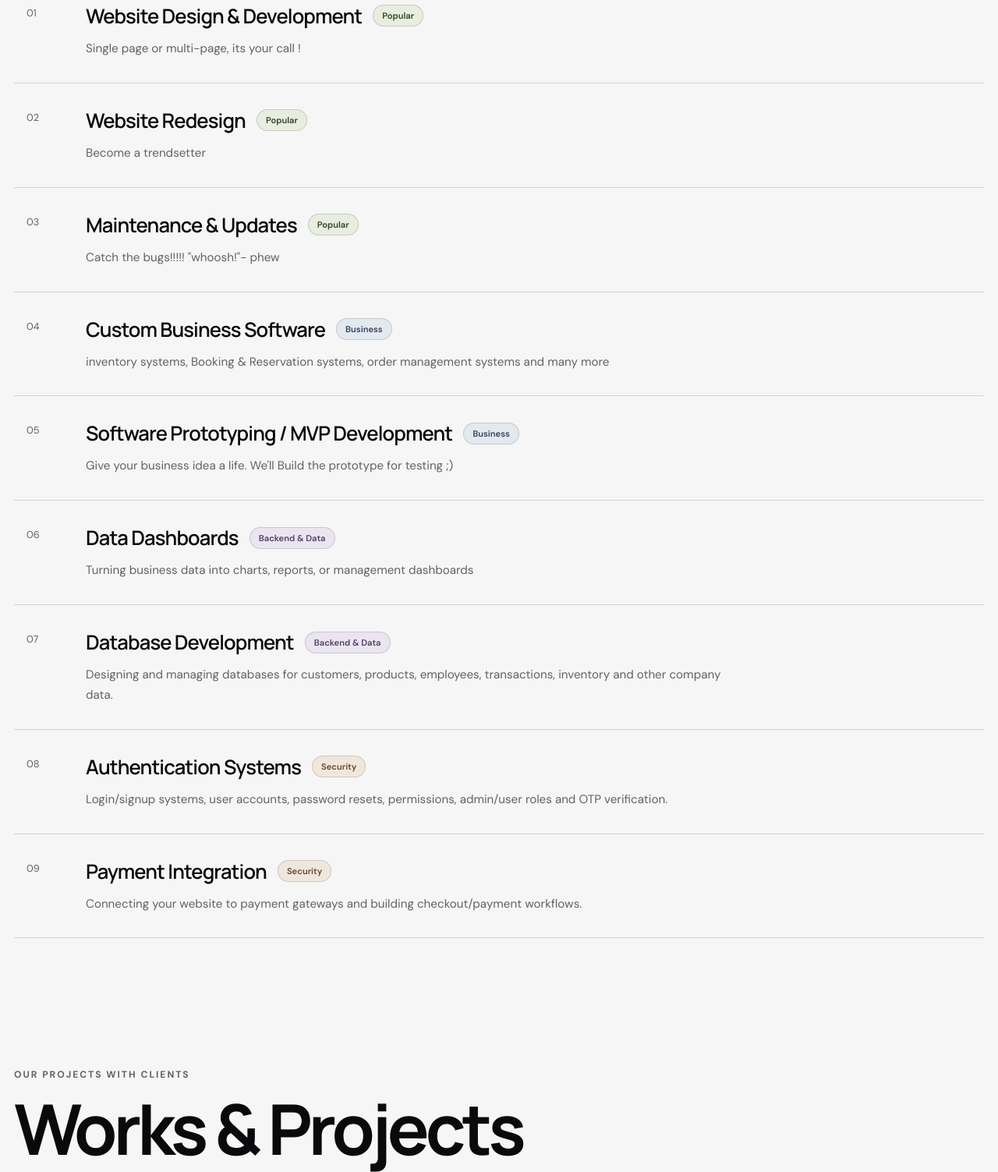
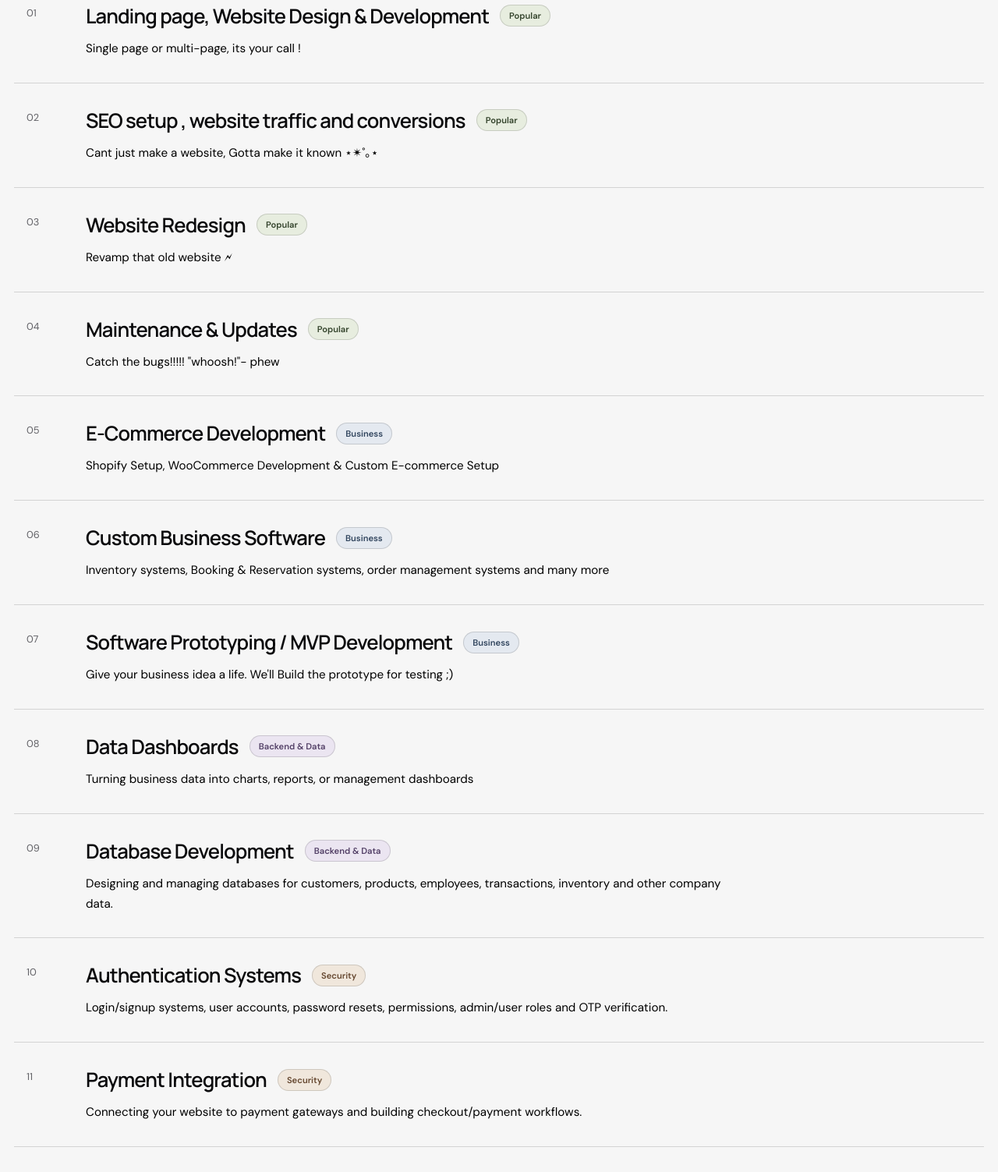
Before and after one commit to xeyntax/Portfolio, a plain HTML site: page index.html in a window 1280 px wide. Shown: the part 1094-2597 px from the top of the page at 78% size. Drawn offline with Linux system fonts and the light colour scheme.

Commit message:
Update index.html

```diff
--- a/index.html
+++ b/index.html
@@ -13,7 +13,7 @@
 </head>
 <body class="portfolio-page shared-navigation">
   <div class="page-noise" aria-hidden="true"></div>
-
+<!-- Navigation-->
   <header class="site-header" id="siteHeader">
     <nav class="nav-shell" aria-label="Primary navigation">
       <a class="brand-mark" href="#home" aria-label="Back to top"><img src="assets/brand-logo.png" alt="Brand Logo " /></a>
@@ -30,7 +30,9 @@
       <a class="nav-cta" href="#contact">Start a project</a>
     </nav>
   </header>
+<!--Navigation End-->
 
+<!-- Home -->
   <main>
     <section class="hero section" id="home">
       <div class="hero-copy">
@@ -60,76 +62,94 @@
         <div class="visual-tag tag-three">Recognition</div>
       </div>
     </section>
+<!--Home end-->
 
+<!--Our Services-->
     <section class="services-section section" id="services" aria-labelledby="services-title">
       <div class="section-heading"><h2 id="services-title">Our Services</h2></div>
       <div class="services-list">
         <article class="service-item">
           <span class="service-number" aria-hidden="true">01</span>
           <div class="service-copy">
-            <div class="service-title"><h3>Website Design &amp; Development</h3><span class="service-tag service-tag-popular">Popular</span></div>
-            <p>Single page or multi-page, its your call !</p>
+            <div class="service-title"><h3>Landing page, Website Design &amp; Development</h3><span class="service-tag service-tag-popular">Popular</span></div>
+            <p style="color: #000000;">Single page or multi-page, its your call !</p>
           </div>
         </article>
         <article class="service-item">
           <span class="service-number" aria-hidden="true">02</span>
           <div class="service-copy">
-            <div class="service-title"><h3>Website Redesign</h3><span class="service-tag service-tag-popular">Popular</span></div>
-            <p>Become a trendsetter</p>
+            <div class="service-title"><h3>SEO setup , website traffic and conversions</h3><span class="service-tag service-tag-popular">Popular</span></div>
+            <p style="color: #000000;">Cant just make a website, Gotta make it known ⋆✴︎˚｡⋆</p>
           </div>
         </article>
         <article class="service-item">
           <span class="service-number" aria-hidden="true">03</span>
           <div class="service-copy">
-            <div class="service-title"><h3>Maintenance &amp; Updates</h3><span class="service-tag service-tag-popular">Popular</span></div>
-            <p>Catch the bugs!!!!! &quot;whoosh!&quot;- phew</p>
+            <div class="service-title"><h3>Website Redesign</h3><span class="service-tag service-tag-popular">Popular</span></div>
+            <p style="color: #000000;">Revamp that old website 🗲</p>
           </div>
         </article>
         <article class="service-item">
           <span class="service-number" aria-hidden="true">04</span>
           <div class="service-copy">
-            <div class="service-title"><h3>Custom Business Software</h3><span class="service-tag service-tag-business">Business</span></div>
-            <p>inventory systems, Booking &amp; Reservation systems, order management systems and many more</p>
+            <div class="service-title"><h3>Maintenance &amp; Updates</h3><span class="service-tag service-tag-popular">Popular</span></div>
+            <p style="color: #000000;">Catch the bugs!!!!! &quot;whoosh!&quot;- phew</p>
           </div>
         </article>
-        <article class="service-item">
+         <article class="service-item">
           <span class="service-number" aria-hidden="true">05</span>
           <div class="service-copy">
-            <div class="service-title"><h3>Software Prototyping / MVP Development</h3><span class="service-tag service-tag-business">Business</span></div>
-            <p>Give your business idea a life. We&#x27;ll Build the prototype for testing ;)</p>
+            <div class="service-title"><h3>E-Commerce Development</h3><span class="service-tag service-tag-business">Business</span></div>
+            <p style="color: #000000;">Shopify Setup, WooCommerce Development & Custom E-commerce Setup</p>
           </div>
         </article>
         <article class="service-item">
           <span class="service-number" aria-hidden="true">06</span>
           <div class="service-copy">
-            <div class="service-title"><h3>Data Dashboards</h3><span class="service-tag service-tag-data">Backend &amp; Data</span></div>
-            <p>Turning business data into charts, reports, or management dashboards</p>
+            <div class="service-title"><h3>Custom Business Software</h3><span class="service-tag service-tag-business">Business</span></div>
+            <p style="color: #000000;">Inventory systems, Booking &amp; Reservation systems, order management systems and many more</p>
           </div>
         </article>
         <article class="service-item">
           <span class="service-number" aria-hidden="true">07</span>
           <div class="service-copy">
-            <div class="service-title"><h3>Database Development</h3><span class="service-tag service-tag-data">Backend &amp; Data</span></div>
-            <p>Designing and managing databases for customers, products, employees, transactions, inventory and other company data.</p>
+            <div class="service-title"><h3>Software Prototyping / MVP Development</h3><span class="service-tag service-tag-business">Business</span></div>
+            <p style="color: #000000;">Give your business idea a life. We&#x27;ll Build the prototype for testing ;)</p>
           </div>
         </article>
         <article class="service-item">
           <span class="service-number" aria-hidden="true">08</span>
           <div class="service-copy">
-            <div class="service-title"><h3>Authentication Systems</h3><span class="service-tag service-tag-security">Security</span></div>
-            <p>Login/signup systems, user accounts, password resets, permissions, admin/user roles and OTP verification.</p>
+            <div class="service-title"><h3>Data Dashboards</h3><span class="service-tag service-tag-data">Backend &amp; Data</span></div>
+            <p style="color: #000000;">Turning business data into charts, reports, or management dashboards</p>
           </div>
         </article>
         <article class="service-item">
           <span class="service-number" aria-hidden="true">09</span>
           <div class="service-copy">
+            <div class="service-title"><h3>Database Development</h3><span class="service-tag service-tag-data">Backend &amp; Data</span></div>
+            <p style="color: #000000;">Designing and managing databases for customers, products, employees, transactions, inventory and other company data.</p>
+          </div>
+        </article>
+        <article class="service-item">
+          <span class="service-number" aria-hidden="true">10</span>
+          <div class="service-copy">
+            <div class="service-title"><h3>Authentication Systems</h3><span class="service-tag service-tag-security">Security</span></div>
+            <p style="color: #000000;">Login/signup systems, user accounts, password resets, permissions, admin/user roles and OTP verification.</p>
+          </div>
+        </article>
+        <article class="service-item">
+          <span class="service-number" aria-hidden="true">11</span>
+          <div class="service-copy">
             <div class="service-title"><h3>Payment Integration</h3><span class="service-tag service-tag-security">Security</span></div>
-            <p>Connecting your website to payment gateways and building checkout/payment workflows.</p>
+            <p style="color: #000000;">Connecting your website to payment gateways and building checkout/payment workflows.</p>
           </div>
         </article>
       </div>
     </section>
+<!--Our Services End-->
 
+<!--Our Work-->
     <section class="work-section section" id="work">
       <div class="section-heading">
         <p class="eyebrow"><b>Our projects with clients</b></p>
@@ -187,11 +207,13 @@
           </button>
         </div>
       </div><br><br>
+      <!--Our Work End-->
 
+      <!--Why Xeyntax-->
     <section class="why-section section" id="why" aria-labelledby="why-title">
       <div class="why-heading">
+        <p class="eyebrow"><b>This is our objective</b></p>
         <h2 id="why-title">Why Xeyntax</h2>
-        <p class="eyebrow"><b>This is our objective</b></p>
       </div>
 
       <div class="why-grid">
@@ -228,7 +250,9 @@
         </article>
       </div>
     </section>
+    <!--Why Xeyntax End-->
 
+    <!--Client Reviews-->
     <section class="reviews-section section" id="reviews">
       <div class="section-heading reviews-heading">
         <p class="eyebrow"><b><b>Client's 2 cents</b></b></p>
@@ -298,7 +322,9 @@
         </div>
       </div>
     </section>
+    <!--Client Reviews End-->
 
+    <!--Contact-->
     <section class="contact-section section" id="contact">
       <div class="section-heading contact-heading">
         <p class="eyebrow"><b>Your next business is now our business ;)</b></p>
@@ -375,7 +401,8 @@
       </div>
     </section>
   </main>
-
+<!--Contact End-->
+<!--Footer-->
   <footer class="site-footer">
     <p>© <span id="year"></span> <a href="https://linktr.ee/xeyntax" target="_blank" rel="noreferrer"><b><u>Xeyntax Enterprise - SSM(202603215978)</u></b></a><b> . All rights reserved.</b></p>
     <a href="#home"><b>Back to top ↑</b></a>
```
